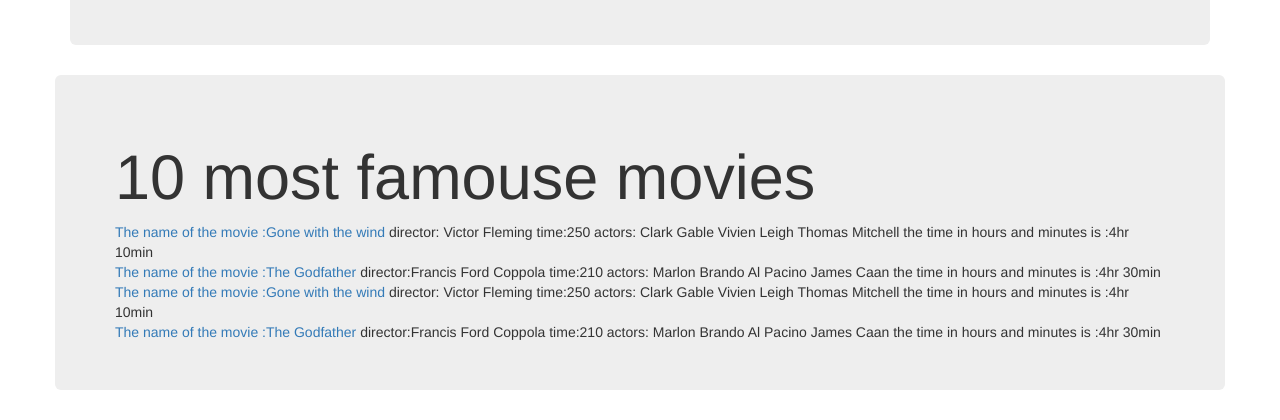
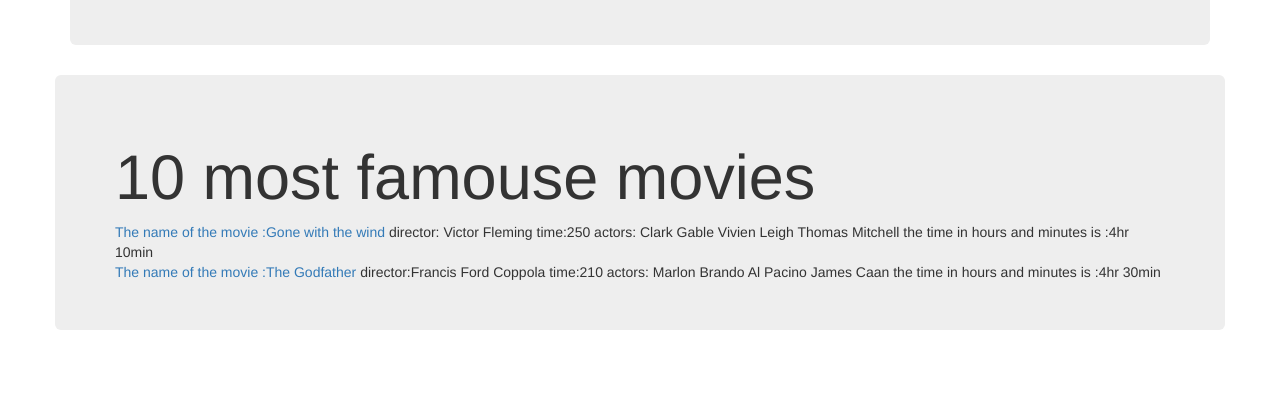
Before and after one commit to chenshalev/angular-movie, a plain HTML site: page index.html in a window 1280 px wide. Shown: the part 802-1222 px from the top of the page. After the commit the page ends 1162 px from the top, so only its background shows below. Drawn offline with nearby package versions, Linux system fonts and the light colour scheme.

Commit message:
exc to upload

```diff
--- a/index.html
+++ b/index.html
@@ -35,7 +35,7 @@
         </div>
     <div ng-controller="movieCtrl" class="jumbotron row">
         <h1>10 most famouse movies</h1>
-             <my-movie ng-repeat="movie in movies"></my-movie>
+             <my-movie></my-movie>
         </div>
     </div>
 </body>
--- a/movieCtrl.js
+++ b/movieCtrl.js
@@ -2,6 +2,7 @@
 app.controller("movieCtrl", function ($scope, $http,Movie) {
   $scope.movies=[];
   $http.get("movie.json").then(function mySuccess(response) {
+    $scope.movies=[];
     for (var i = 0; i < response.data.length; i++) {
       $scope.movies.push(new Movie(response.data[i].name, response.data[i].time,
         response.data[i].director, response.data[i].actors,response.data[i].link))
```
